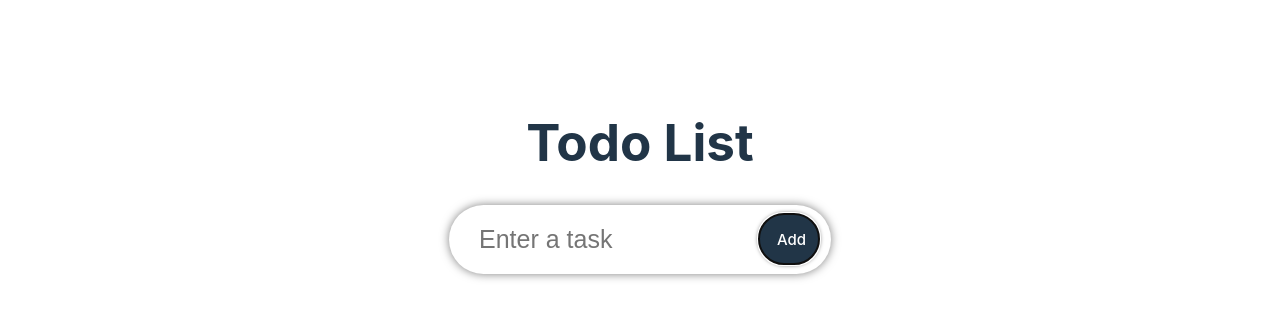
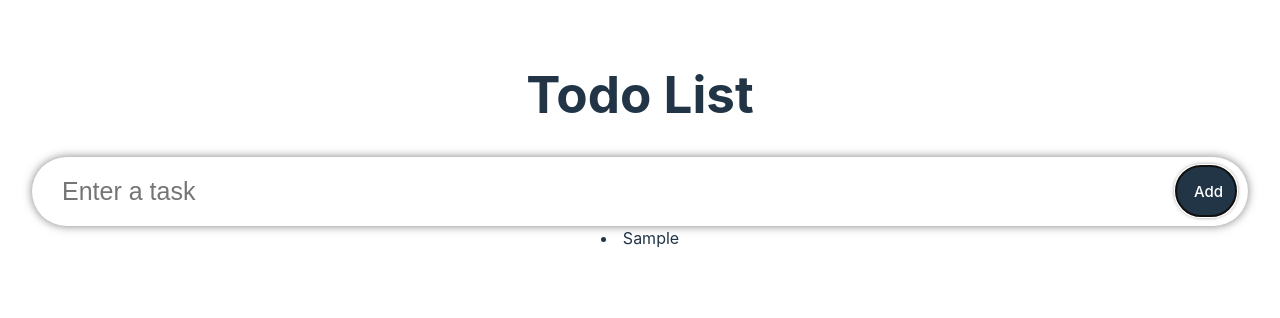
Before and after one commit to pntErk/ToDoList, a React (Vite) app: page / in a window 1280 px wide. Both pictures are taken after typing "Sample" into the empty fields and a click on the button "Add". Shown: the top 318 px of the page. Built offline with nearby package versions, Linux system fonts and the light colour scheme.

Commit message:
feat: todolist component

```diff
--- a/src/App.css
+++ b/src/App.css
@@ -1,6 +1,6 @@
 #root {
   max-width: 1280px;
   margin: 0 auto;
-  padding: 5rem;
+  padding: 2rem;
   text-align: center;
 }
--- a/src/App.tsx
+++ b/src/App.tsx
@@ -2,6 +2,7 @@
 import "./App.css";
 import InputField from "./components/InputField";
 import { Todo } from "./model";
+import TodoList from "./components/TodoList";
 
 const App: React.FC = () => {
   const [todo, setTodo] = useState<string>("");
@@ -19,6 +20,10 @@
     <>
       <h1>Todo List</h1>
       <InputField todo={todo} setTodo={setTodo} handleAdd={handleAdd} />
+      {/* {todos.map((t) => (
+        <li>{t.todo}</li>
+      ))} */}
+      <TodoList todos={todos} setTodos={setTodos}/>
     </>
   );
 };
--- a/src/components/InputField.tsx
+++ b/src/components/InputField.tsx
@@ -1,20 +1,29 @@
+import React, { useRef } from "react";
 import "./styles.css";
-
 
 interface Props {
   todo: string;
   setTodo: React.Dispatch<React.SetStateAction<string>>;
-  handleAdd: (e:React.FormEvent) => void;
+  handleAdd: (e: React.FormEvent) => void;
 }
-const InputField:React.FC<Props> = ({ todo, setTodo, handleAdd }) => {
+const InputField: React.FC<Props> = ({ todo, setTodo, handleAdd }) => {
+  const inputRef = useRef<HTMLInputElement>(null);
   return (
-    <form className="input" onSubmit={handleAdd}>
-      <input type="input"
-      value={todo}
-      onChange={
-        (e) => setTodo(e.target.value)
-      }
-      placeholder="Enter a task" className="input__box" />
+    <form
+      className="input"
+      onSubmit={(e) => {
+        handleAdd(e);
+        inputRef.current?.blur();
+      }}
+    >
+      <input
+        ref={inputRef}
+        type="input"
+        value={todo}
+        onChange={(e) => setTodo(e.target.value)}
+        placeholder="Enter a task"
+        className="input__box"
+      />
       <button className="input_submit" type="submit">
         Add
       </button>
--- a/src/components/TodoList.tsx
+++ b/src/components/TodoList.tsx
@@ -1,7 +1,19 @@
-function TodoList() {
-    return (
-        <h1>TodoList</h1>
-     );
+import React from 'react'
+import {Todo} from "../model";
+import './styles.css'
+
+interface Props {
+    todos:Todo[];
+    setTodos:React.Dispatch<React.SetStateAction<Todo[]>>;
+}
+const TodoList:React.FC<Props> = ({todos, setTodos}:Props) => {
+  return (
+    <div className='todos'>
+        {todos.map(todo=>(
+            <li>{todo.todo}</li>
+        ))}
+    </div>
+  )
 }
 
-export default TodoList;
+export default TodoList
--- a/src/components/styles.css
+++ b/src/components/styles.css
@@ -3,6 +3,7 @@
   width: 100%;
   position: relative;
   align-items: center;
+
 }
 
 .input__box {
@@ -43,6 +44,13 @@
   box-shadow: 0 0 5px black;
 }
 
+.todos {
+  display: flex;
+  justify-content: space-evenly;
+  width: 100%;
+  flex-wrap: wrap;
+}
+
 @media (prefers-color-scheme: light) {
   .input__box {
     box-shadow: 0 0 10px rgba(0, 0, 0, 0.5);
--- a/src/index.css
+++ b/src/index.css
@@ -25,12 +25,11 @@
 
 body {
   margin: 0;
-  display: flex;
-  place-items: center;
-  min-width: 320px;
-  min-height: 100vh;
+  /* display: flex; */
+  /* place-items: center; */
+  /* min-width: 320px; */
+  /* min-height: 100vh; */
   flex-direction: column;
-  align-items: center;
 }
 
 h1 {
```
